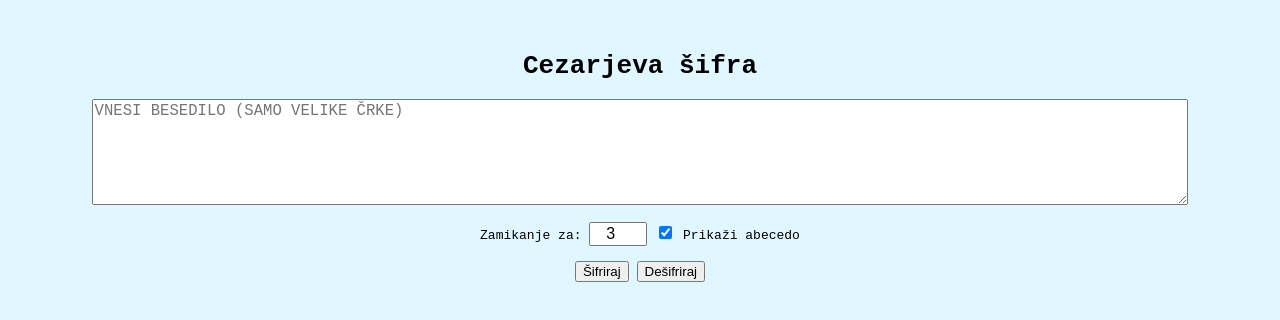
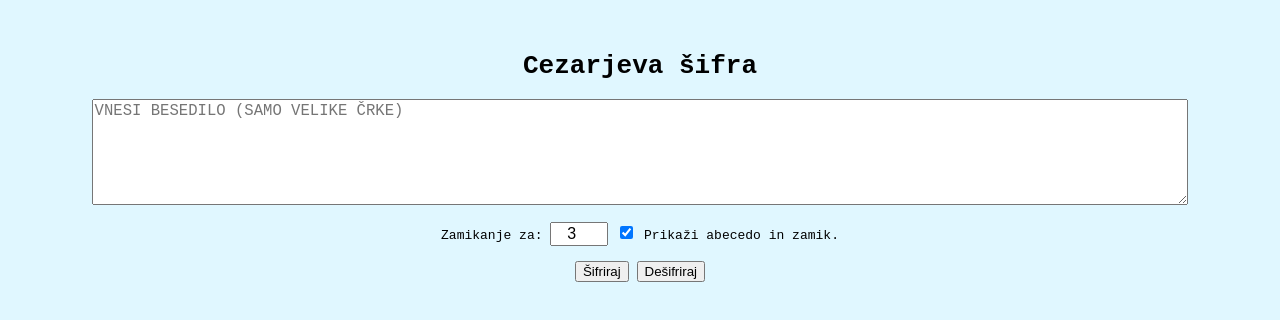
Before and after one commit to sonchek123/Cezarjeva_sifra, a plain HTML site: page index.html in a window 1280 px wide. Drawn offline with Linux system fonts and the light colour scheme.

Commit message:
index.html

```diff
--- a/index.html
+++ b/index.html
@@ -44,7 +44,7 @@
   <textarea id="inputText" placeholder="Vnesi besedilo (samo VELIKE ČRKE)"></textarea>
   <p>
     Zamikanje za: <input type="number" id="shift" value="3">
-    <label><input type="checkbox" id="toggleAbeceda" checked> Prikaži abecedo</label>
+    <label><input type="checkbox" id="toggleAbeceda" checked> Prikaži abecedo in zamik.</label>
   </p>
 
   <div id="alphabetDisplay"></div>
```
